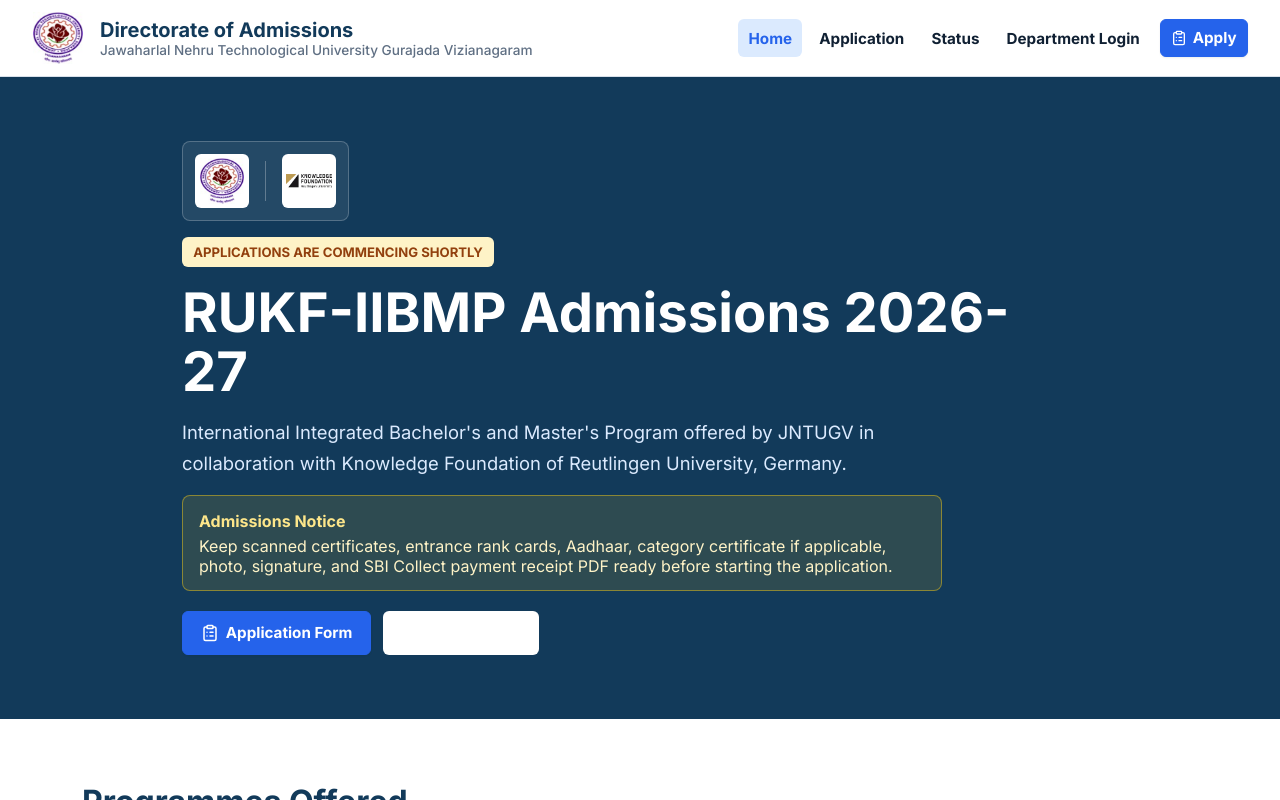
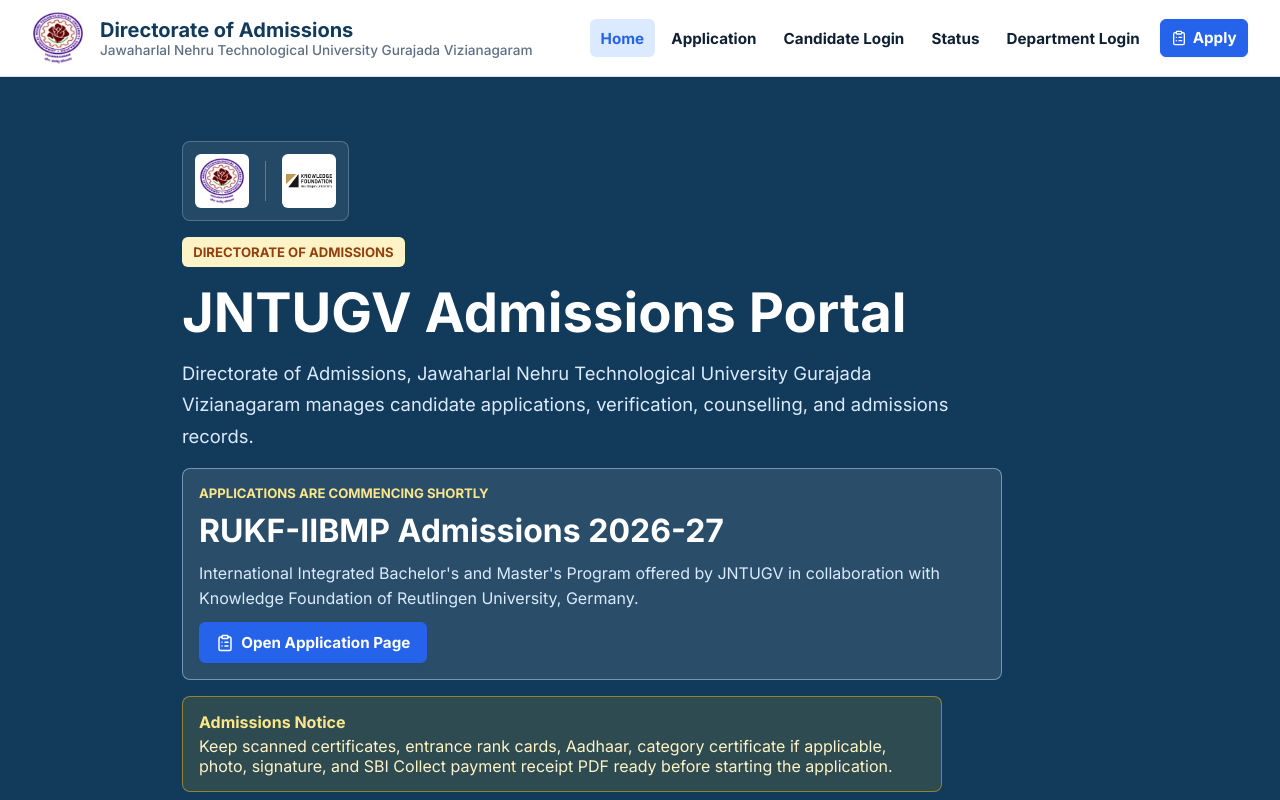
Before and after one commit to Jntu-Gurajada-Vizianagaram/jntugv_admmissions, a React (Vite) app: page / in a window 1280 px wide. Shown: the top 800 px of the page. Built offline with nearby package versions, Linux system fonts and the light colour scheme; no server answers.

Commit message:
Add candidate login and directorate home entry

```diff
--- a/src/App.jsx
+++ b/src/App.jsx
@@ -2,6 +2,7 @@
 import { FormProvider } from './context/FormContext';
 import Home from './components/Home';
 import ApplicationForm from './components/ApplicationForm';
+import CandidateLogin from './components/CandidateLogin';
 import ModernHeader from './components/ModernHeader';
 import StatusPage from './components/StatusPage';
 import AdminConsole from './components/AdminConsole';
@@ -18,6 +19,7 @@
             <Routes>
               <Route path="/" element={<Home />} />
               <Route path="/application-RUKF-IIBMP" element={<ApplicationForm />} />
+              <Route path="/candidate-login" element={<CandidateLogin />} />
               <Route path="/status" element={<StatusPage />} />
               <Route path="/admin" element={<AdminConsole />} />
               <Route path="*" element={<NotFound />} />
--- /dev/null
+++ b/src/components/CandidateLogin.css
@@ -0,0 +1,92 @@
+.candidate-login-page {
+  width: min(960px, calc(100% - 2rem));
+  margin: 2rem auto;
+}
+
+.candidate-login-panel {
+  display: grid;
+  gap: 1.25rem;
+  padding: clamp(1.25rem, 3vw, 2rem);
+  border: 1px solid var(--border-color);
+  border-radius: var(--radius-lg);
+  background: white;
+  box-shadow: var(--shadow-md);
+}
+
+.candidate-login-copy h2 {
+  margin: 0;
+  color: var(--primary-blue);
+  font-size: clamp(1.45rem, 3vw, 2rem);
+}
+
+.candidate-login-copy p:last-child {
+  margin: 0.5rem 0 0;
+  color: var(--text-muted);
+  line-height: 1.6;
+}
+
+.candidate-login-form {
+  display: grid;
+  grid-template-columns: minmax(0, 1fr) auto;
+  gap: 1rem;
+  align-items: end;
+}
+
+.candidate-login-form label {
+  display: grid;
+  gap: 0.4rem;
+  color: var(--text-muted);
+  font-weight: 800;
+}
+
+.candidate-login-form input {
+  width: 100%;
+  padding: 0.75rem;
+  border: 1px solid var(--border-color);
+  border-radius: var(--radius-sm);
+  font: inherit;
+}
+
+.candidate-login-result {
+  display: grid;
+  grid-template-columns: repeat(2, minmax(0, 1fr));
+  gap: 1rem;
+  padding: 1rem;
+  border: 1px solid var(--border-color);
+  border-radius: var(--radius-md);
+  background: var(--bg-main);
+}
+
+.candidate-login-result div {
+  display: grid;
+  gap: 0.25rem;
+}
+
+.candidate-login-result span {
+  color: var(--text-muted);
+  font-size: 0.85rem;
+}
+
+.candidate-login-result strong {
+  color: var(--primary-light);
+  overflow-wrap: anywhere;
+}
+
+.candidate-login-actions {
+  display: flex;
+  flex-wrap: wrap;
+  gap: 0.75rem;
+}
+
+@media (max-width: 680px) {
+  .candidate-login-form,
+  .candidate-login-result {
+    grid-template-columns: 1fr;
+  }
+
+  .candidate-login-form .btn,
+  .candidate-login-actions .btn {
+    width: 100%;
+    justify-content: center;
+  }
+}
--- /dev/null
+++ b/src/components/CandidateLogin.jsx
@@ -0,0 +1,88 @@
+import React, { useState } from 'react';
+import { Link } from 'react-router-dom';
+import { LogIn, Search } from 'lucide-react';
+import { getApplicationStatus } from '../lib/api';
+import './CandidateLogin.css';
+
+export default function CandidateLogin() {
+  const [registrationNo, setRegistrationNo] = useState('');
+  const [application, setApplication] = useState(null);
+  const [error, setError] = useState('');
+  const [loading, setLoading] = useState(false);
+
+  const handleLogin = async (event) => {
+    event.preventDefault();
+    if (!registrationNo.trim()) return;
+
+    setLoading(true);
+    setError('');
+    setApplication(null);
+
+    try {
+      const result = await getApplicationStatus(registrationNo.trim());
+      setApplication(result);
+    } catch (err) {
+      setError(err.message || 'Unable to find application');
+    } finally {
+      setLoading(false);
+    }
+  };
+
+  return (
+    <div className="candidate-login-page">
+      <section className="candidate-login-panel">
+        <div className="candidate-login-copy">
+          <p className="page-kicker">Candidate Login</p>
+          <h2>RUKF-IIBMP Admissions 2026-27</h2>
+          <p>Use your application registration number to view the submitted application status and admissions office verification progress.</p>
+        </div>
+
+        <form className="candidate-login-form" onSubmit={handleLogin}>
+          <label>
+            Application Registration Number
+            <input
+              value={registrationNo}
+              onChange={(event) => setRegistrationNo(event.target.value)}
+              placeholder="JNTUGV-IIBMP-2026-XXXXXX"
+            />
+          </label>
+          <button type="submit" className="btn btn-primary" disabled={loading}>
+            <LogIn size={18} />
+            {loading ? 'Checking...' : 'Login'}
+          </button>
+        </form>
+
+        {error && <div className="status-error">{error}</div>}
+
+        {application && (
+          <div className="candidate-login-result">
+            <div>
+              <span>Registration Number</span>
+              <strong>{application.registrationNo}</strong>
+            </div>
+            <div>
+              <span>Candidate</span>
+              <strong>{application.candidateName || 'Not provided'}</strong>
+            </div>
+            <div>
+              <span>Programme</span>
+              <strong>{application.programme}</strong>
+            </div>
+            <div>
+              <span>Current Status</span>
+              <strong>{application.status}</strong>
+            </div>
+          </div>
+        )}
+
+        <div className="candidate-login-actions">
+          <Link to="/application-RUKF-IIBMP" className="btn btn-accent">
+            <Search size={18} />
+            Start Application
+          </Link>
+          <Link to="/status" className="btn btn-outline">Track by Status Page</Link>
+        </div>
+      </section>
+    </div>
+  );
+}
--- a/src/components/Home.css
+++ b/src/components/Home.css
@@ -77,6 +77,39 @@
   color: #dbeafe;
   font-size: clamp(1rem, 2vw, 1.15rem);
   line-height: 1.7;
+}
+
+.home-application-card {
+  display: grid;
+  gap: 0.65rem;
+  width: min(100%, 820px);
+  padding: 1rem;
+  border: 1px solid rgba(191, 219, 254, 0.5);
+  border-radius: var(--radius-md);
+  background: rgba(255, 255, 255, 0.1);
+}
+
+.home-application-card span {
+  color: #fde68a;
+  font-size: 0.82rem;
+  font-weight: 800;
+  text-transform: uppercase;
+}
+
+.home-application-card h2 {
+  margin: 0;
+  color: white;
+  font-size: clamp(1.25rem, 3vw, 2rem);
+}
+
+.home-application-card p {
+  margin: 0;
+  color: #dbeafe;
+  line-height: 1.6;
+}
+
+.home-application-card .btn {
+  justify-self: start;
 }
 
 .notice-panel {
--- a/src/components/Home.jsx
+++ b/src/components/Home.jsx
@@ -1,6 +1,6 @@
 import React from 'react';
 import { Link } from 'react-router-dom';
-import { CalendarDays, CheckCircle2, ClipboardList, FileCheck2, GraduationCap, ShieldCheck } from 'lucide-react';
+import { CalendarDays, CheckCircle2, ClipboardList, FileCheck2, GraduationCap, LogIn, ShieldCheck } from 'lucide-react';
 import './Home.css';
 
 export default function Home() {
@@ -14,11 +14,21 @@
             <img src="/reutlingen-logo.png" alt="Reutlingen University" />
           </div>
 
-          <div className="hero-badge">Applications are commencing shortly</div>
-          <h1 className="hero-title">RUKF-IIBMP Admissions 2026-27</h1>
+          <div className="hero-badge">Directorate of Admissions</div>
+          <h1 className="hero-title">JNTUGV Admissions Portal</h1>
           <p className="hero-subtitle">
-            International Integrated Bachelor&apos;s and Master&apos;s Program offered by JNTUGV in collaboration with Knowledge Foundation of Reutlingen University, Germany.
+            Directorate of Admissions, Jawaharlal Nehru Technological University Gurajada Vizianagaram manages candidate applications, verification, counselling, and admissions records.
           </p>
+
+          <div className="home-application-card">
+            <span>Applications are commencing shortly</span>
+            <h2>RUKF-IIBMP Admissions 2026-27</h2>
+            <p>International Integrated Bachelor&apos;s and Master&apos;s Program offered by JNTUGV in collaboration with Knowledge Foundation of Reutlingen University, Germany.</p>
+            <Link to="/application-RUKF-IIBMP" className="btn btn-primary">
+              <ClipboardList size={18} />
+              Open Application Page
+            </Link>
+          </div>
 
           <div className="notice-panel">
             <strong>Admissions Notice</strong>
@@ -26,9 +36,9 @@
           </div>
 
           <div className="hero-cta-group">
-            <Link to="/application-RUKF-IIBMP" className="btn btn-primary btn-lg">
-              <ClipboardList size={18} />
-              Application Form
+            <Link to="/candidate-login" className="btn btn-accent btn-lg">
+              <LogIn size={18} />
+              Candidate Login
             </Link>
             <Link to="/status" className="btn btn-outline btn-lg">
               <FileCheck2 size={18} />
--- a/src/components/ModernHeader.jsx
+++ b/src/components/ModernHeader.jsx
@@ -20,6 +20,7 @@
           <ul>
             <li><NavLink to="/">Home</NavLink></li>
             <li><NavLink to="/application-RUKF-IIBMP">Application</NavLink></li>
+            <li><NavLink to="/candidate-login">Candidate Login</NavLink></li>
             <li><NavLink to="/status">Status</NavLink></li>
             <li><NavLink to="/admin">Department Login</NavLink></li>
             <li>
```
